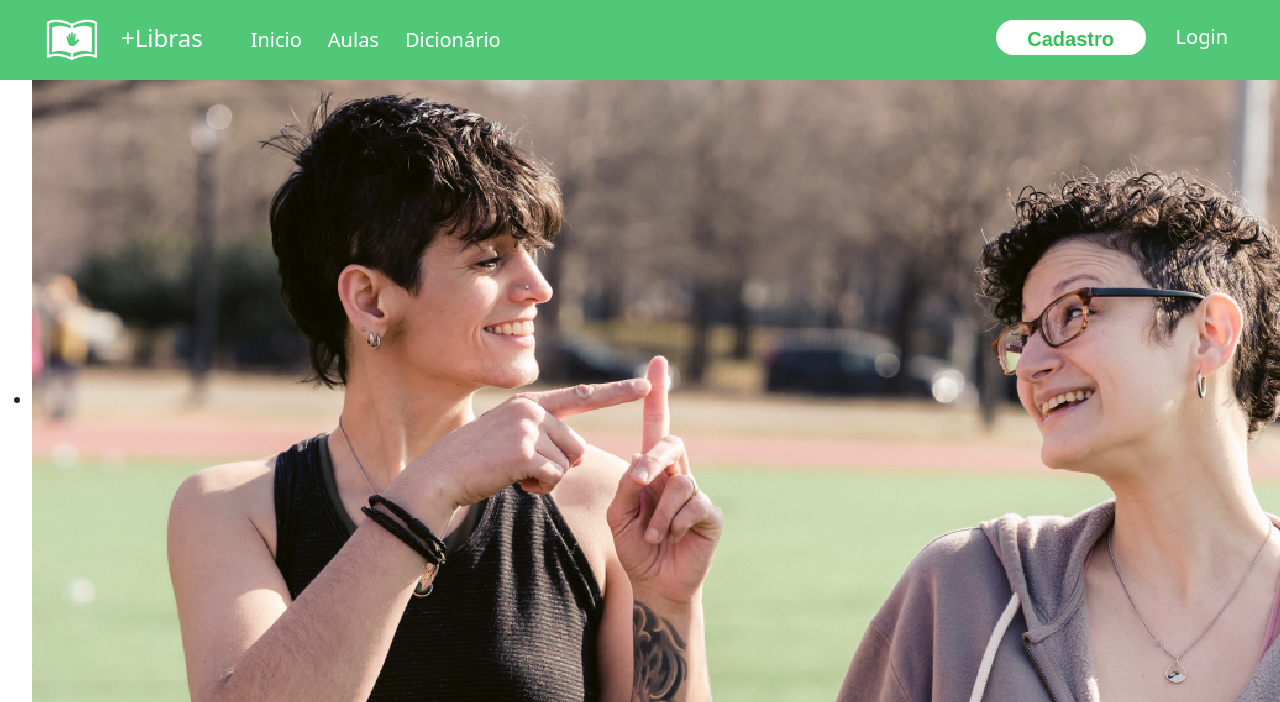
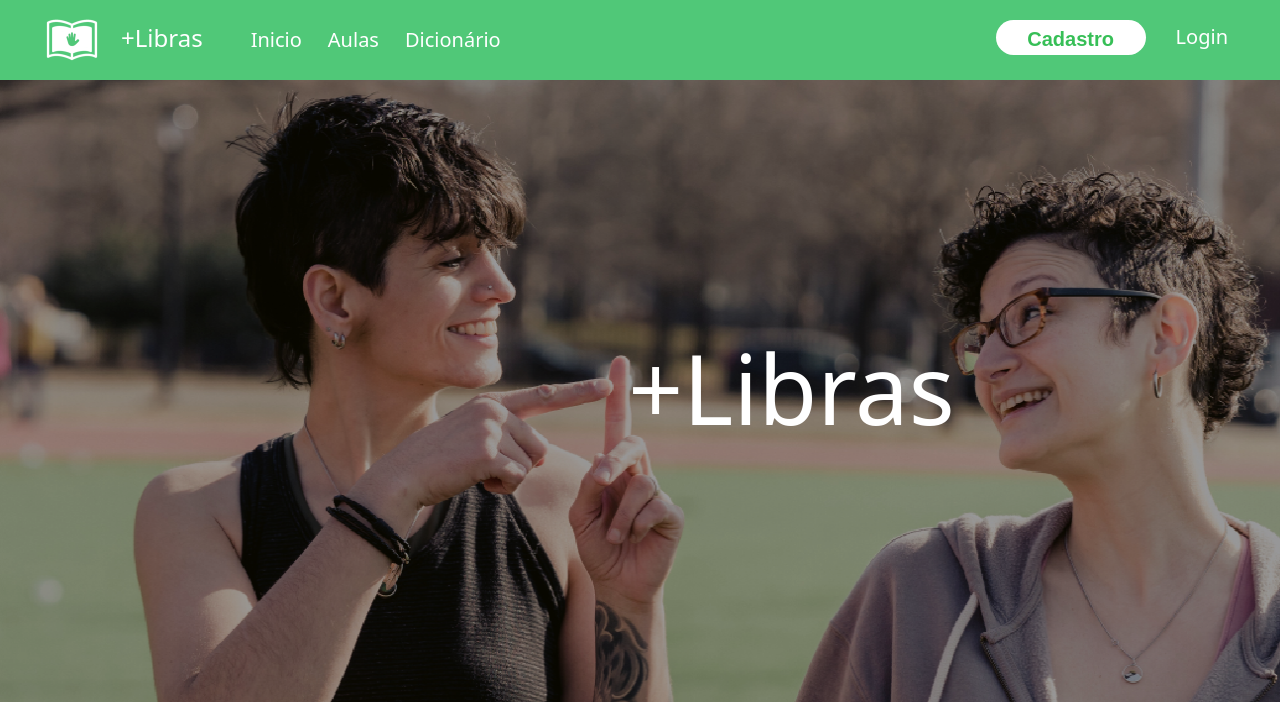
Before and after one commit to LibrasAPP/TCC, a PHP site: page / in a window 1280 px wide; the page is wider, and only the part inside the window is pictured. Shown: the top 702 px of that part. Run offline with PHP 8.4, Linux system fonts and the light colour scheme; grey boxes are pictures that could not be loaded.

Commit message:
Add files via upload
Tela inicial do site completa.

```diff
--- a/deixabonitinho.css
+++ b/deixabonitinho.css
@@ -30,6 +30,7 @@
 	-webkit-border-radius: 20px;
 	-moz-border-radius: 20px;
 	border-radius: 20px;
+
 	height: 35px;
 	line-height: 35px;
 	color: #37BF57;
@@ -52,3 +53,106 @@
 #itensdireita {
 	padding-top: 10px
 }
+
+#telafundoninicial {
+	width: auto;
+    height: auto;
+}
+
+.text{
+	background: rgba(0, 0, 0, 0.4);
+	color: #fff;
+	position: absolute;
+	height: 642px;
+	width: 1583px;
+}
+
+#nomeinicial {
+	text-align: center;
+	padding-top: 250px;
+	font-style: normal;
+	font-size: 96px;
+	font-weight: 200;
+}
+
+#objetivos {
+	text-align: center;
+	padding-top: 200px;
+	font-weight: 600;
+	font-size: 42px;
+}
+
+#textoinicial {
+	text-align: center;
+	padding-top: 250px;
+	position: absolute;
+	width: 600px;
+	height: 500px;
+	left: 150px;
+	top: 900px;
+	font-size: 30px;
+}
+
+#exemploinicial1 {
+	right: 150px;
+	position: absolute;
+	padding-top: 10px;
+	top:1150px;
+	}
+
+#textoinicial2 {
+	text-align: center;
+	position: absolute;
+	width: 600px;
+	height: 500px;
+	right: 150px;
+	top: 1800px;
+	font-size: 30px;
+}
+
+#exemploinicial2 {
+	left: 150px;
+	position: absolute;
+	padding-top: 650px;
+	top:1150px;
+	}
+
+#textoinicial3 {
+	text-align: center;
+	position: absolute;
+	width: 600px;
+	height: 500px;
+	left: 150px;
+	top: 2400px;
+	font-size: 30px;
+}
+
+#exemploinicial3 {
+	right: 150px;
+	position: absolute;
+	padding-top: 1200px;
+	top:1150px;
+	}
+
+.registro2 {
+	margin-top: 1800px;
+	margin-left: 700px;
+	-webkit-border-radius: 20px;
+	-moz-border-radius: 20px;
+	border-radius: 20px;
+	line-height: 35px;
+	position: absolute;
+	color: #37BF57;
+	border: solid #27B849 5px;
+	font-family: Arial;
+	width: 250px;
+	height: 60px;
+	padding: 8px;
+	font-size: 20px;
+	font-weight: 600;
+	background-color: #FFFFFF;
+	text-decoration: none;
+	display: inline-block;
+	cursor: pointer;
+	text-align: center;
+}
--- a/index.html
+++ b/index.html
@@ -16,39 +16,40 @@
       <div class="collapse navbar-collapse" id="navbarSupportedContent">
         <ul class="navbar-nav me-auto mb-2 mb-lg-0">
           <li id="inicio" class="nav-item">
-            <a class="fontes nav-link" aria-current="page" href="#">Inicio</a>
+            <a class="fontes nav-link" aria-current="page" href="index.html">Inicio</a>
           </li>
           <li class="nav-item">
-            <a class="fontes nav-link" aria-current="page" href="#">Aulas</a>
+            <a class="fontes nav-link" aria-current="page" href="aulas.html">Aulas</a>
           </li>
           <li class="nav-item">
-            <a class="fontes nav-link" aria-current="page" href="#">Dicionário</a>
+            <a class="fontes nav-link" aria-current="page" href="dicionario.html">Dicionário</a>
           </li>
         </ul>
       </div>
       <div id="itensdireita">
         <ul class="collapse navbar-collapse" id="navbarSupportedContent">
           <li class="nav-item" type="none">
-            <a class="registro nav-link" aria-current="page" href="#">Cadastro</a>
+            <a class="registro nav-link" aria-current="page" href="registro.html">Cadastro</a>
           </li>
           <li id="login" class="nav-item" type="none">
-            <a class="fontes nav-link" aria-current="page" href="#">Login</a>
+            <a class="fontes nav-link" aria-current="page" href="login.html">Login</a>
           </li>
         </ul>
       </div>
     </div>
   </nav>
-
-  <ul class="slider">
-    <li>
-          <img src="imagens/tela-fundo-inicial.png" />
-    </li>
-    <li>
-          <img src="imagensjpg" />
-    </li>
-    <li>
-          <img src="imagenspg" />
-    </li>
-</ul>
+  <div class="text">
+    <H1 id="nomeinicial">+Libras</H1>
+  </div>
+   <img src="imagens/tela-fundo-inicial.png" height="642" width="1583" alt="Fundo do Aplicativo" id="telafundoinicial">
+  <h1 id="objetivos"> Nossos objetivos</h1>
+  <p id="textoinicial">Libras é uma abreviação para língua brasileira de sinais, sendo difundida no brasil por volta do meio do século 19 derivada da antiga língua francesa de sinais.
+     É uma língua que consiste na comunicação com gestos e expressões corporais, sendo utilizada principalmente para a comunicação com deficientes auditivos.  </p>
+  <img src="imagens/exemploinicial1.png" alt="Pessoas conversando" id="exemploinicial1">
+  <p id="textoinicial2"> A difusão da língua é muito importante para toda a sociedade, dando acessibilidade para os surdos, assim o libras app foi criado com o intuito de dar aulas de libras separadas por módulos, do mais básico até o mais avançado, também contendo um dicionário, onde é possível pesquisar termos ou palavras específicas. </p>
+  <img src="imagens/exemploinicial2.png" alt="Pessoas conversando 2" id="exemploinicial2">
+  <p id="textoinicial3"> Em nosso site, oferecemos aulas do básico até o avançado de Libras, contendo vídeos, imagens e exercícios para auxiliar o aprendizado </p>
+  <img src="imagens/exemploinicial3.png" alt="Pessoas conversando 3" id="exemploinicial3">
+  <a class="registro2 nav-link" aria-current="page" href="registro.html">Comece seus estudos!</a>
 </body>
 </html>
```
Also changed, not shown: imagens/exemploinicial1.png (added), imagens/exemploinicial2.png (added), imagens/exemploinicial3.png (added).
